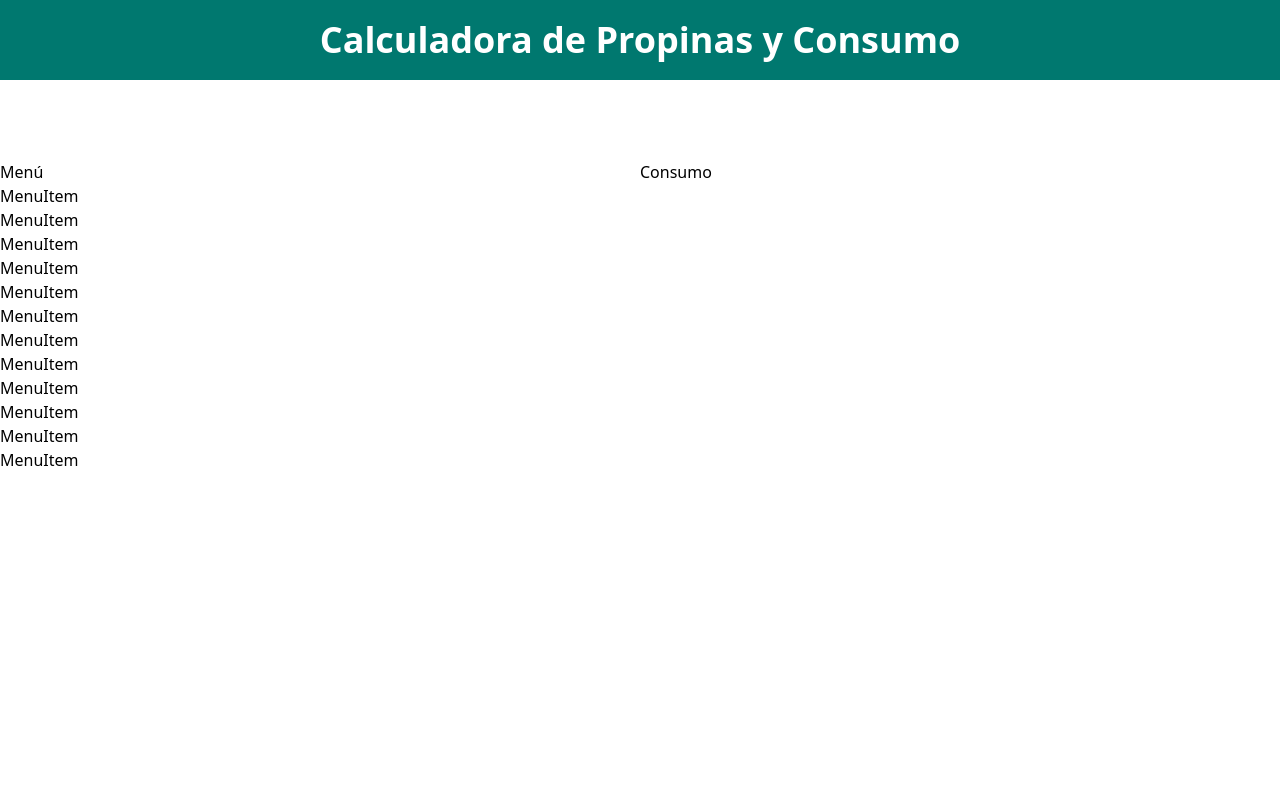
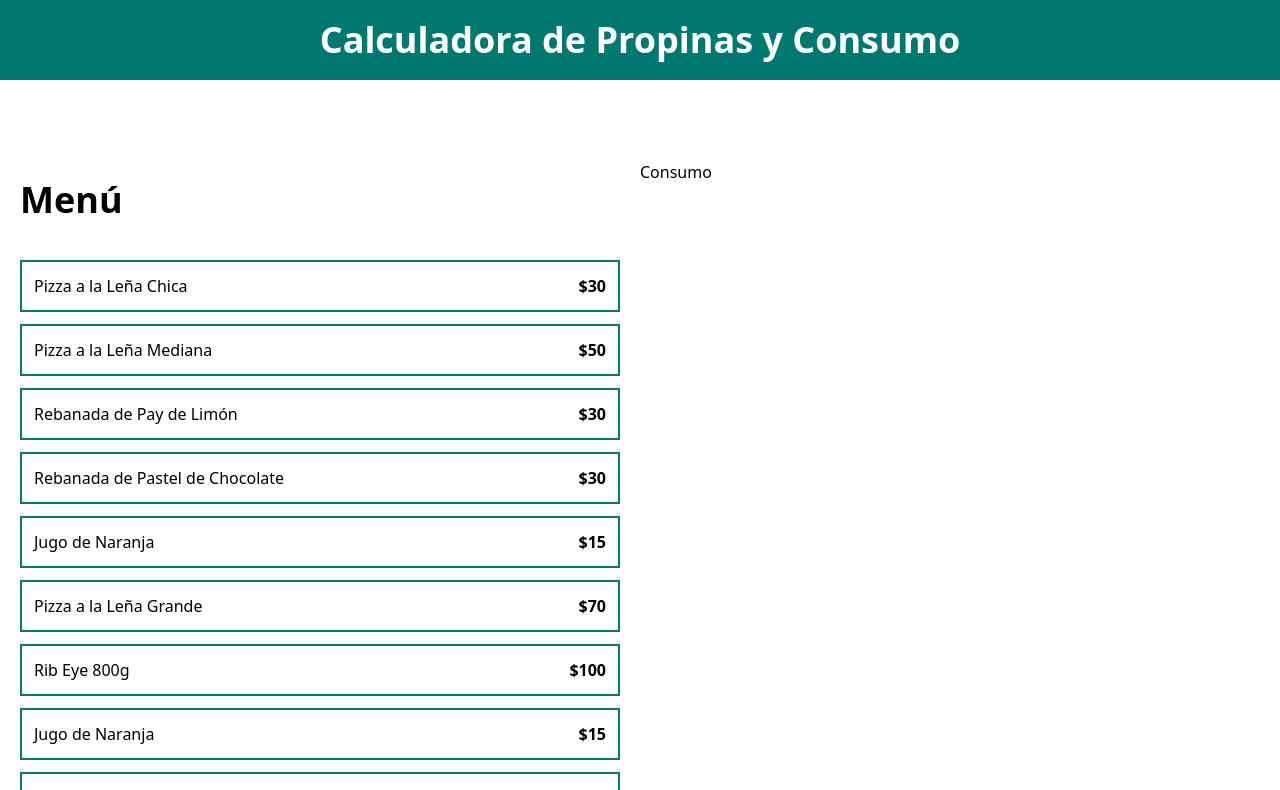
Before and after one commit to chalotorres/Proyecto-Calculador-Propinas, a React (Vite) app: page / in a window 1280 px wide. Shown: the top 790 px of the page. Built offline with nearby package versions, Linux system fonts and the light colour scheme.

Commit message:
Lista de menú con estilo

```diff
--- a/src/App.tsx
+++ b/src/App.tsx
@@ -11,14 +11,18 @@
 
     <main className="max-w-7xl mx-auto py-20 grid md:grid-cols-2">
 
-      <div>
-        <h2>Menú</h2>
+      <div className="p-5">
+        <h2 className="text-4xl font-black">Menú</h2>
 
-        {menuItems.map(item => (
-          <MenuItem
-            key={item.id}
-          />
-        ))}
+        <div className="space-y-3 mt-10">
+          {menuItems.map(item => (
+            <MenuItem
+              key={item.id}
+              item={item}
+            />
+          ))}
+        </div>
+
       </div>
 
       <div>
--- a/src/components/MenuItem.tsx
+++ b/src/components/MenuItem.tsx
@@ -1,5 +1,16 @@
-export default function MenuItem() {
+import type { MenuItem } from "../types"
+
+type MenuItemProps = {
+    item : MenuItem;
+}
+
+export default function MenuItem({item} : MenuItemProps) {
   return (
-    <div>MenuItem</div>
+    <button
+        className="border-2 border-teal-700 hover:bg-teal-600 w-full p-3 flex justify-between"
+    >
+        <p>{item.name}</p>
+        <p className="font-black">${item.price}</p>
+    </button>
   )
 }
```
